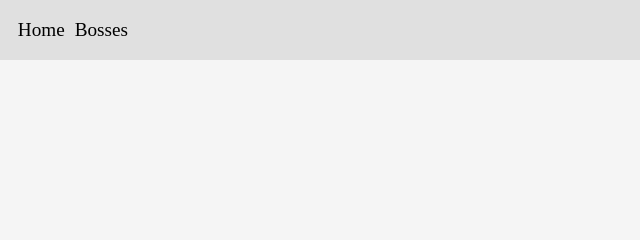
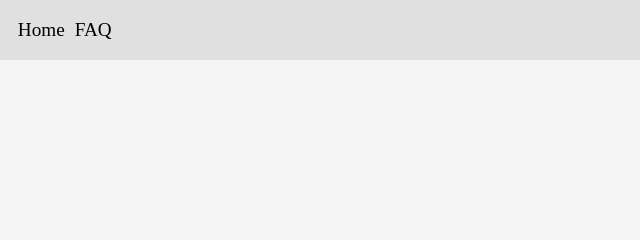
Before and after one commit to lebenpdx/maxbattle, a plain HTML site: page pages/results.html in a window 1280 px wide. Shown: the top 240 px of the page, 0-640 px from the left. Drawn offline with Linux system fonts and the light colour scheme.

Commit message:
Remove unused resources

```diff
--- a/pages/results.html
+++ b/pages/results.html
@@ -10,7 +10,7 @@
 	<body>
 		<nav class="navbar">
 			<a href="../pages/index.html" class="navbarElement">Home</a>
-			<a href="../pages/results.html" class="navbarElement">Bosses</a>
+			<a class="navbarElement">FAQ</a>
 		</nav>
 
 		<div class="resultsLayoutContainer">
```
Also changed, not shown: assets/bossList.txt (deleted), assets/rotation.txt (deleted).
